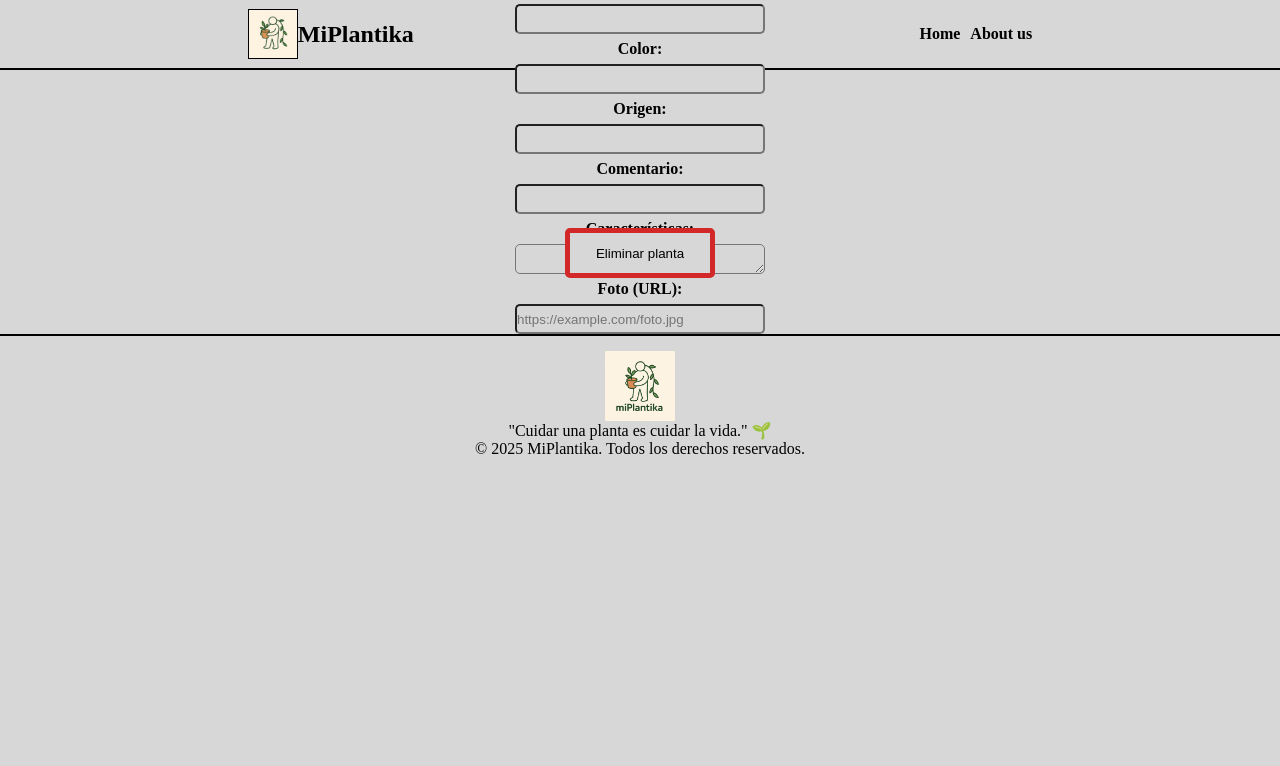
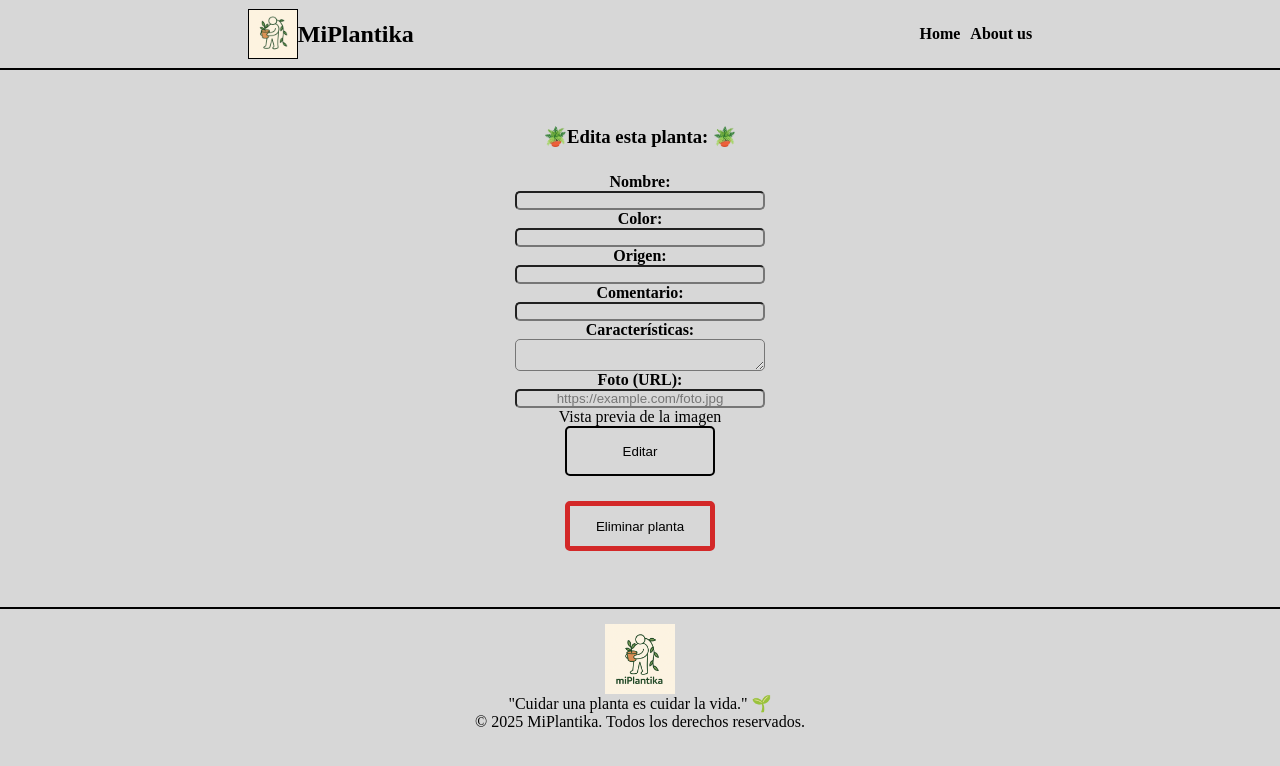
Before and after one commit to Albaperez26/MiPlantika-client, a React (Vite) app: page /plants/1/edit in a window 1280 px wide. Shown: the top 766 px of the page. Built offline with nearby package versions, Linux system fonts and the light colour scheme; no server answers.

Commit message:
no tocamos mas mejor

```diff
--- a/pages/EditPlants.css
+++ b/pages/EditPlants.css
@@ -25,11 +25,9 @@
 .edit-form {
     display: flex;
     flex-direction: column;
-    justify-content: center;
-    align-items: center;
-    gap: 10px;
+    width: 250px;
     border-radius: 5px;
-    width: 250px;
-    height: 30px;
+    text-align: center;
+    gap: 25px;
 
 }
```
